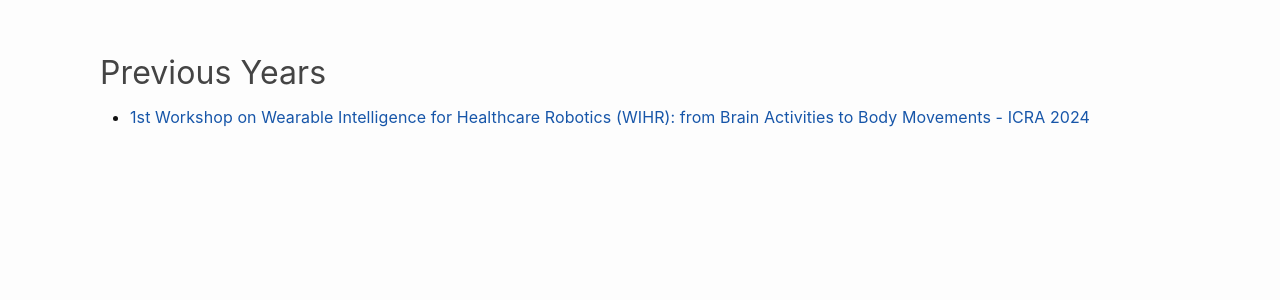
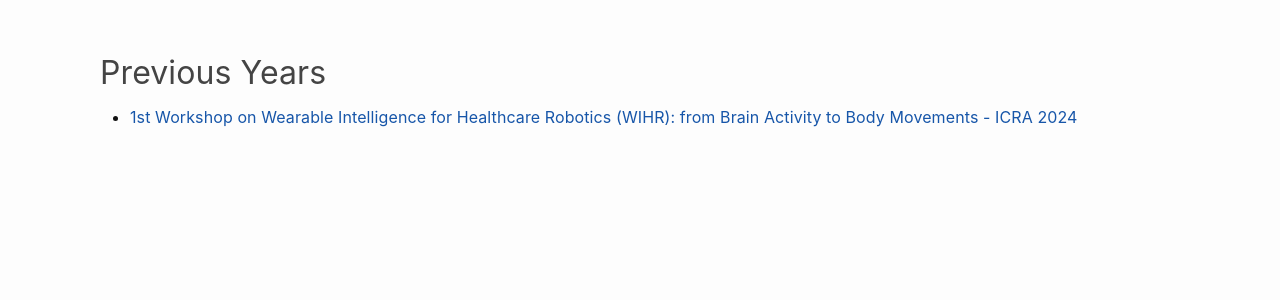
Before and after one commit to icrawearable/icrawearable.github.io, a Jekyll site: the page built from contactus.md, in a window 1280 px wide. Shown: the part 197-497 px from the top of the page. Built offline with Jekyll 4.4.1, drawn with Linux system fonts in a browser that asks for light colours.

Commit message:
Update contactus.md

```diff
--- a/contactus.md
+++ b/contactus.md
@@ -7,4 +7,4 @@ permalink: /contactus/
 If you have any questions, please contact us at: wearable-intelligence@googlegroups.com.
 
 ## Previous Years
-- [1st Workshop on Wearable Intelligence for Healthcare Robotics (WIHR): from Brain Activities to Body Movements - ICRA 2024]()
+- [1st Workshop on Wearable Intelligence for Healthcare Robotics (WIHR): from Brain Activity to Body Movements - ICRA 2024]()
```
